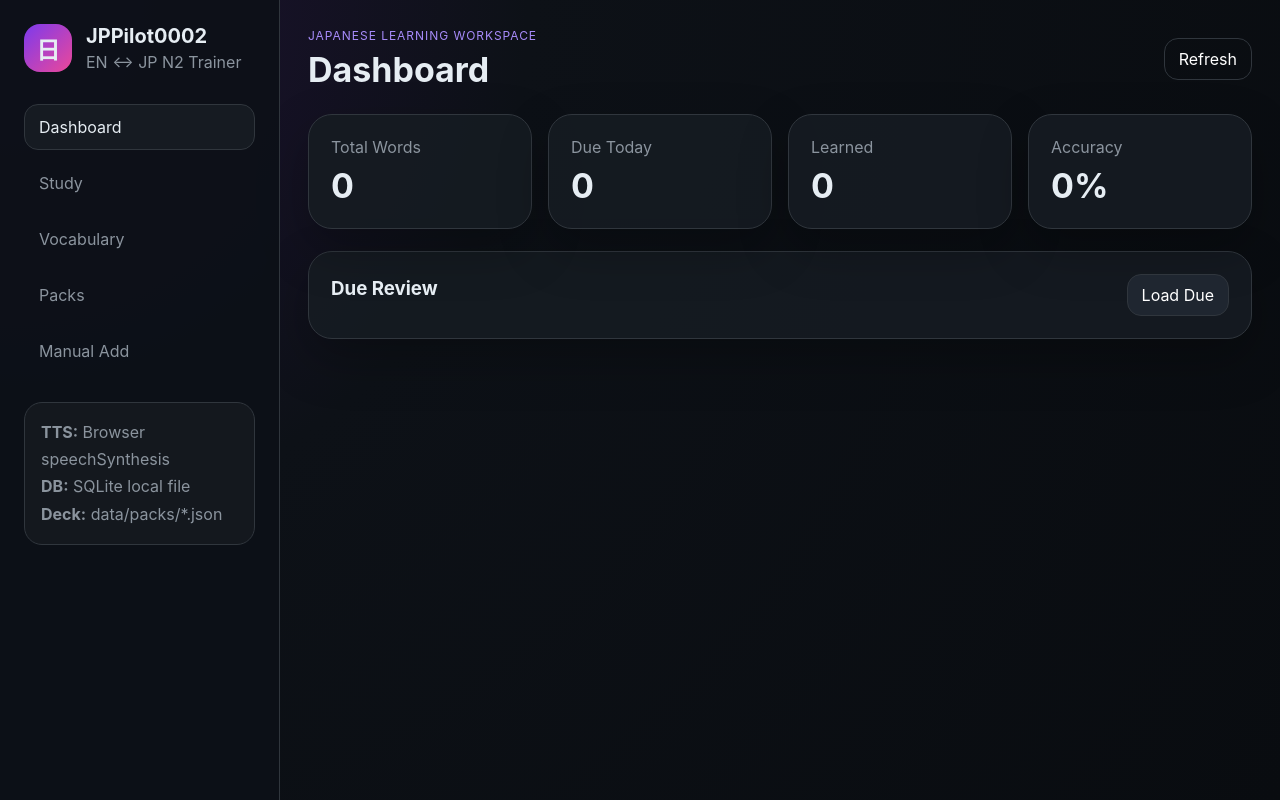
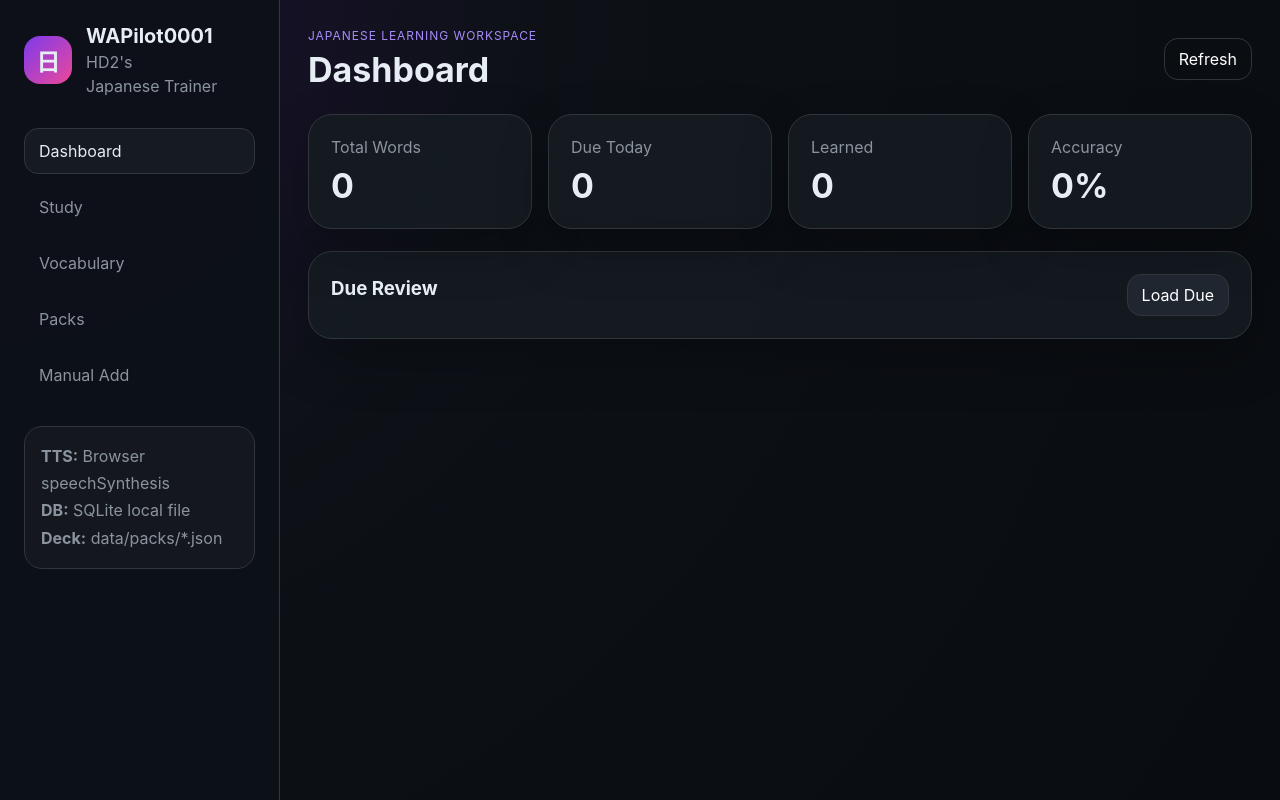
Before and after one commit to HyangDan2/WAPilot0001, a FastAPI app: page / in a window 1280 px wide. Run offline with FastAPI, Linux system fonts and the light colour scheme; data that the repository does not hold is empty.

Commit message:
Update title of web page

```diff
--- a/templates/index.html
+++ b/templates/index.html
@@ -3,7 +3,7 @@
 <head>
   <meta charset="UTF-8" />
   <meta name="viewport" content="width=device-width, initial-scale=1.0" />
-  <title>JPPilot0002 | EN ↔ JP N2 Trainer</title>
+  <title>WAPilot0001 | HD2's Japanese Trainer</title>
   <link rel="stylesheet" href="/static/style.css" />
 </head>
 <body>
@@ -12,8 +12,9 @@
       <div class="brand">
         <div class="logo">日</div>
         <div>
-          <h1>JPPilot0002</h1>
-          <p>EN ↔ JP N2 Trainer</p>
+          <h1>WAPilot0001</h1>
+          <p>HD2's</p>
+          <p>Japanese Trainer</p>
         </div>
       </div>
 
```
